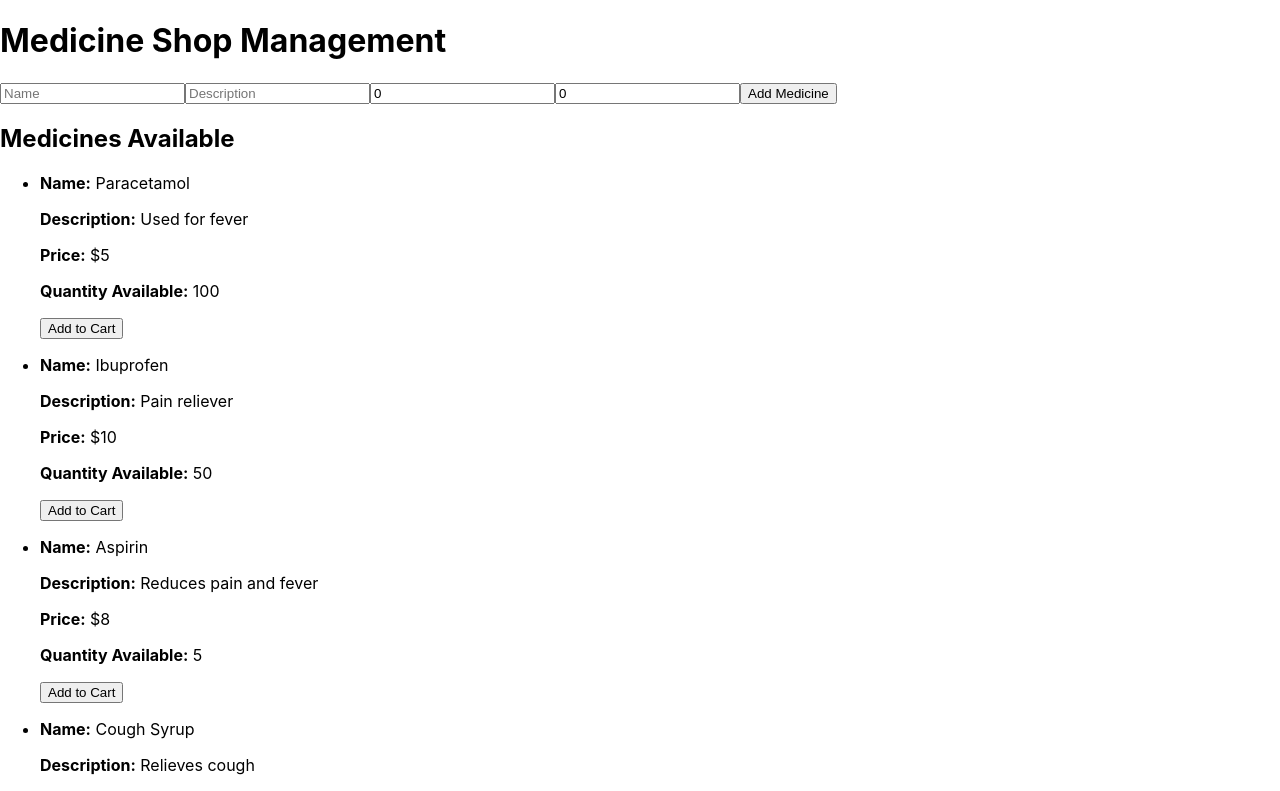
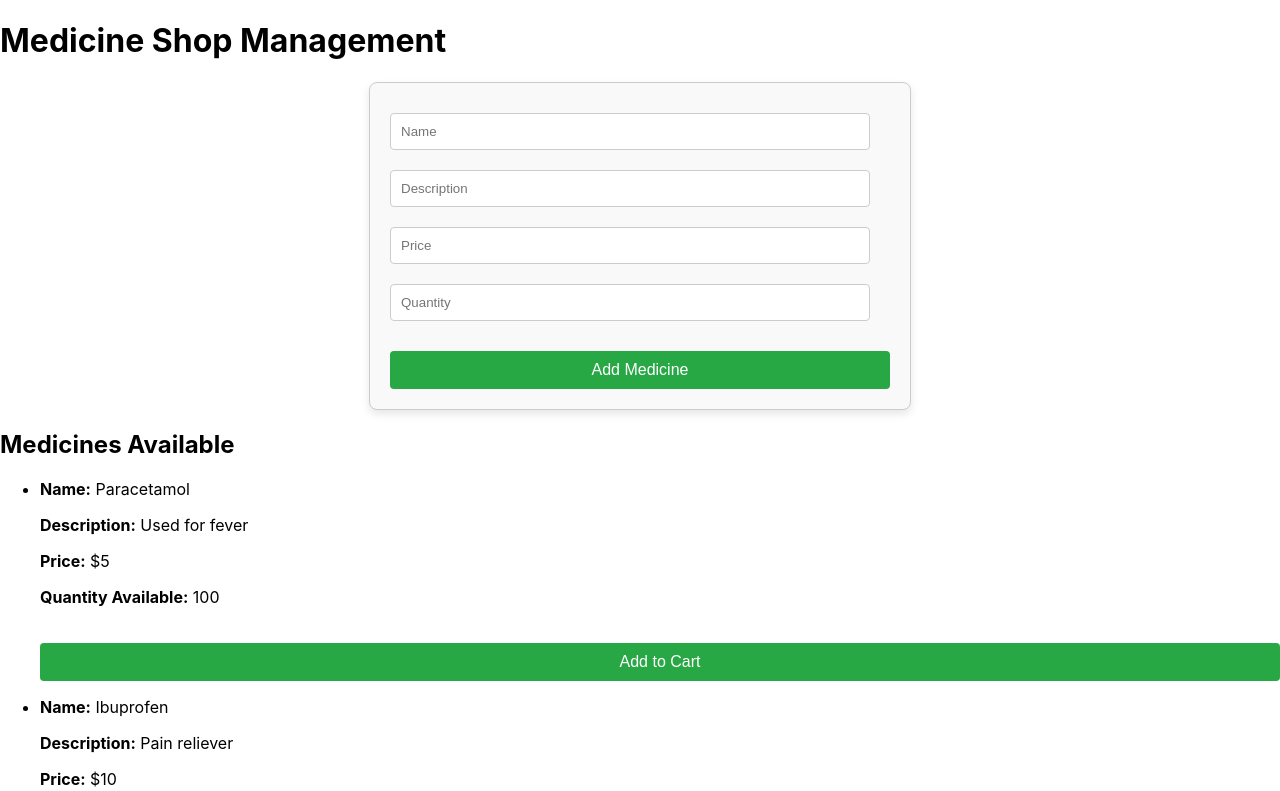
Before and after one commit to revivesanjeev/MedicineShop_Management_app, a React (Create React App) app: page / in a window 1280 px wide. Shown: the top 791 px of the page. Built offline with nearby package versions, Linux system fonts and the light colour scheme.

Commit message:
adding the same with context api

```diff
--- a/src/App.js
+++ b/src/App.js
@@ -1,91 +1,19 @@
-
-
-
-
-import React, { useState } from "react";
+import React from "react";
 import MedicineForm from "./Components/MedicineForm";
 import MedicineList from "./Components/MedicineList";
 import Cart from "./Components/Cart";
+import { MedicineProvider } from "./Components/MedicineContext";
 
 const App = () => {
-  const initialMedicines = [
-    {
-      name: "Paracetamol",
-      description: "Used for fever",
-      price: 5,
-      quantity: 100,
-    },
-    {
-      name: "Ibuprofen",
-      description: "Pain reliever",
-      price: 10,
-      quantity: 50,
-    },
-    {
-      name: "Aspirin",
-      description: "Reduces pain and fever",
-      price: 8,
-      quantity: 5,
-    },
-    {
-      name: "Cough Syrup",
-      description: "Relieves cough",
-      price: 15,
-      quantity: 40,
-    },
-    {
-      name: "Antacid",
-      description: "Relieves heartburn",
-      price: 6,
-      quantity: 60,
-    },
-  ];
-
-  const [medicines, setMedicines] = useState(initialMedicines);
-  const [cart, setCart] = useState([]);
-
-  const addMedicine = (medicine) => {
-    setMedicines((prevMedicines) => {
-      const index = prevMedicines.findIndex((m) => m.name === medicine.name);
-      if (index !== -1) {
-        prevMedicines[index].quantity += parseInt(medicine.quantity, 10);
-        return [...prevMedicines];
-      } else {
-        return [...prevMedicines, medicine];
-      }
-    });
-  };
-
-   const addToCart = (medicine) => {
-     setCart((prevCart) => {
-       const updatedCart = prevCart.map((item) =>
-         item.name === medicine.name
-           ? { ...item, quantity: item.quantity + 1 }
-           : item
-       );
-       if (!updatedCart.some((item) => item.name === medicine.name)) {
-         updatedCart.push({ ...medicine, quantity: 1 });
-       }
-       return updatedCart;
-     });
-
-     setMedicines((prevMedicines) =>
-       prevMedicines.map((item) =>
-         item.name === medicine.name
-           ? { ...item, quantity: item.quantity - 1 }
-           : item
-       )
-     );
-   };
-
-
   return (
-    <div className="App">
-      <h1>Medicine Shop Management</h1>
-      <MedicineForm addMedicine={addMedicine} />
-      <MedicineList medicines={medicines} addToCart={addToCart} />
-      <Cart cart={cart} />
-    </div>
+    <MedicineProvider>
+      <div className="App">
+        <h1>Medicine Shop Management</h1>
+        <MedicineForm />
+        <MedicineList />
+        <Cart />
+      </div>
+    </MedicineProvider>
   );
 };
 
--- a/src/Components/Cart.js
+++ b/src/Components/Cart.js
@@ -1,6 +1,9 @@
-import React from "react";
+import React, { useContext } from "react";
+import MedicineContext from "./MedicineContext";
 
-const Cart = ({ cart }) => {
+const Cart = () => {
+  const { cart } = useContext(MedicineContext);
+
   const totalPrice = cart.reduce(
     (total, item) => total + item.price * item.quantity,
     0
--- /dev/null
+++ b/src/Components/MedicineContext.js
@@ -0,0 +1,85 @@
+import React, { createContext, useState } from "react";
+
+const MedicineContext = createContext();
+
+export const MedicineProvider = ({ children }) => {
+  const initialMedicines = [
+    {
+      name: "Paracetamol",
+      description: "Used for fever",
+      price: 5,
+      quantity: 100,
+    },
+    {
+      name: "Ibuprofen",
+      description: "Pain reliever",
+      price: 10,
+      quantity: 50,
+    },
+    {
+      name: "Aspirin",
+      description: "Reduces pain and fever",
+      price: 8,
+      quantity: 5,
+    },
+    {
+      name: "Cough Syrup",
+      description: "Relieves cough",
+      price: 15,
+      quantity: 40,
+    },
+    {
+      name: "Antacid",
+      description: "Relieves heartburn",
+      price: 6,
+      quantity: 60,
+    },
+  ];
+
+  const [medicines, setMedicines] = useState(initialMedicines);
+  const [cart, setCart] = useState([]);
+
+  const addMedicine = (medicine) => {
+    setMedicines((prevMedicines) => {
+      const index = prevMedicines.findIndex((m) => m.name === medicine.name);
+      if (index !== -1) {
+        prevMedicines[index].quantity += parseInt(medicine.quantity, 10);
+        return [...prevMedicines];
+      } else {
+        return [...prevMedicines, medicine];
+      }
+    });
+  };
+
+  const addToCart = (medicine) => {
+    setCart((prevCart) => {
+      const updatedCart = prevCart.map((item) =>
+        item.name === medicine.name
+          ? { ...item, quantity: item.quantity + 1 }
+          : item
+      );
+      if (!updatedCart.some((item) => item.name === medicine.name)) {
+        updatedCart.push({ ...medicine, quantity: 1 });
+      }
+      return updatedCart;
+    });
+
+    setMedicines((prevMedicines) =>
+      prevMedicines.map((item) =>
+        item.name === medicine.name
+          ? { ...item, quantity: item.quantity - 1 }
+          : item
+      )
+    );
+  };
+
+  return (
+    <MedicineContext.Provider
+      value={{ medicines, cart, addMedicine, addToCart }}
+    >
+      {children}
+    </MedicineContext.Provider>
+  );
+};
+
+export default MedicineContext;
--- /dev/null
+++ b/src/Components/MedicineForm.css
@@ -0,0 +1,39 @@
+/* input box */
+form {
+  max-width: 500px;
+  margin: 0 auto;
+  padding: 20px;
+  border: 1px solid #ccc;
+  border-radius: 8px;
+  background-color: #f9f9f9;
+  box-shadow: 0 4px 8px rgba(0, 0, 0, 0.1);
+}
+/* css for input box */
+input {
+  width: calc(100% - 20px);
+  padding: 10px;
+  margin: 10px 0;
+  border: 1px solid #ccc;
+  border-radius: 4px;
+  box-sizing: border-box;
+}
+
+button {
+  width: 100%;
+  padding: 10px;
+  margin-top: 20px;
+  border: none;
+  border-radius: 4px;
+  background-color: #28a745;
+  color: white;
+  font-size: 16px;
+  cursor: pointer;
+}
+
+button:hover {
+  background-color: #218838;
+}
+
+button:active {
+  background-color: #1e7e34;
+}
--- a/src/Components/MedicineForm.js
+++ b/src/Components/MedicineForm.js
@@ -1,14 +1,14 @@
+import React, { useState, useContext } from "react";
+import MedicineContext from "./MedicineContext";
+import "./MedicineForm.css"; // Import the CSS file
 
-
-
-import React, { useState } from "react";
-
-const MedicineForm = ({ addMedicine }) => {
+const MedicineForm = () => {
+  const { addMedicine } = useContext(MedicineContext);
   const [medicine, setMedicine] = useState({
     name: "",
     description: "",
-    price: 0,
-    quantity: 0,
+    price: "",
+    quantity: "",
   });
 
   const handleChange = (e) => {
@@ -19,7 +19,7 @@ const MedicineForm = ({ addMedicine }) => {
   const handleSubmit = (e) => {
     e.preventDefault();
     addMedicine(medicine);
-    setMedicine({ name: "", description: "", price: 0, quantity: 0 });
+    setMedicine({ name: "", description: "", price: "", quantity: "" });
   };
 
   return (
--- a/src/Components/MedicineList.js
+++ b/src/Components/MedicineList.js
@@ -1,10 +1,9 @@
+import React, { useContext } from "react";
+import MedicineContext from "./MedicineContext";
 
+const MedicineList = () => {
+  const { medicines, addToCart } = useContext(MedicineContext);
 
-import React from "react";
-
-
-
-const MedicineList = ({ medicines, addToCart }) => {
   const handleAddToCart = (medicine) => {
     if (medicine.quantity > 0) {
       addToCart({ ...medicine, quantity: 1 });
```
